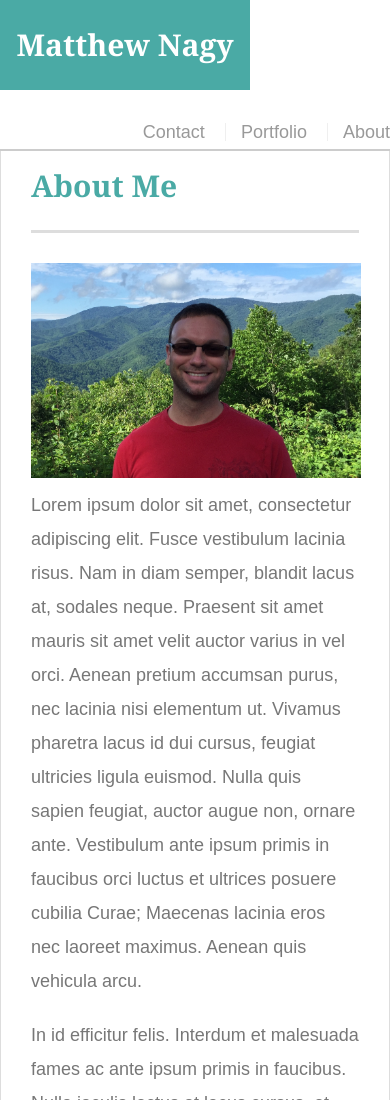
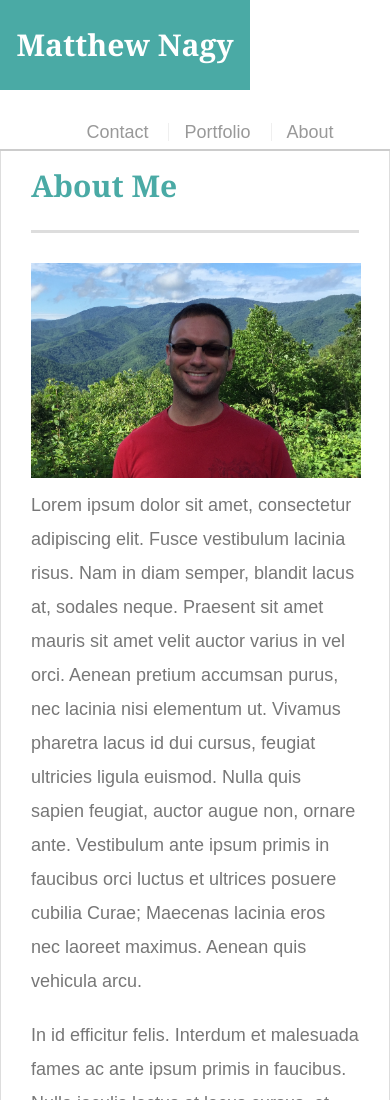
Before and after one commit to grndprxguy/Responsive_Portfolio, a plain HTML site: page index.html in a window 390 px wide. Shown: the top 1100 px of the page. Drawn offline with Linux system fonts and the light colour scheme.

Commit message:
more changes

```diff
--- a/assets/css/style.css
+++ b/assets/css/style.css
@@ -265,7 +265,9 @@ input[type=submit] {
 }
 
 @media screen and (max-width: 640px) {
-	.nav {
-		position:static;
+	nav {
+		width: 100%;
+		text-align: center;
 	}
+
 }
```
